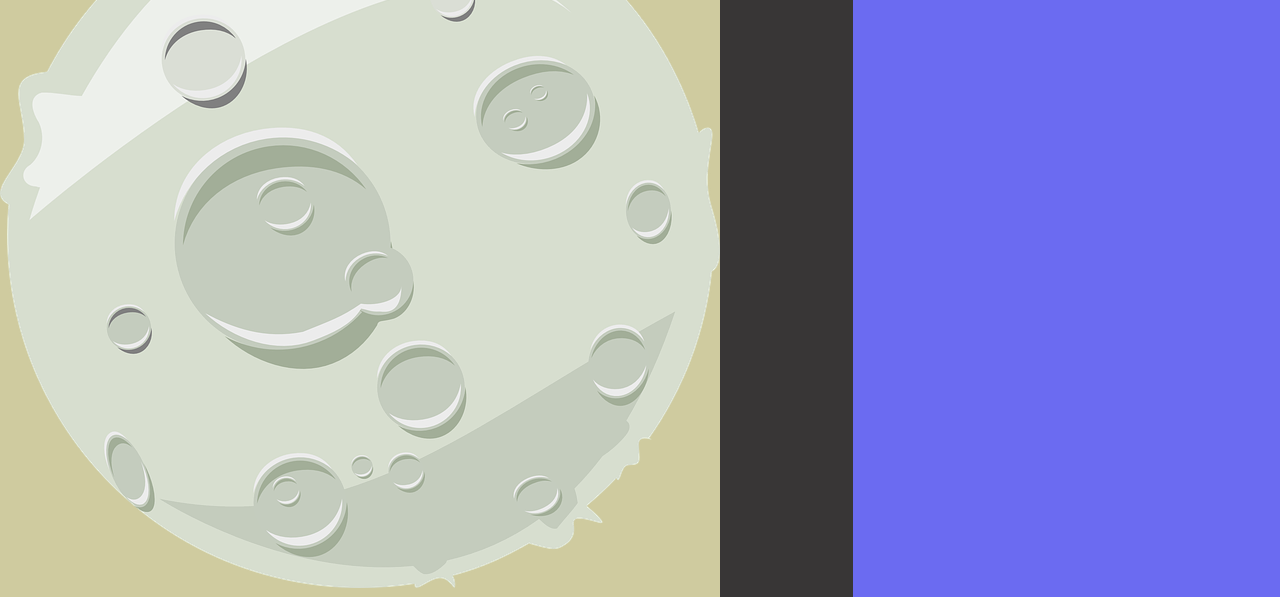
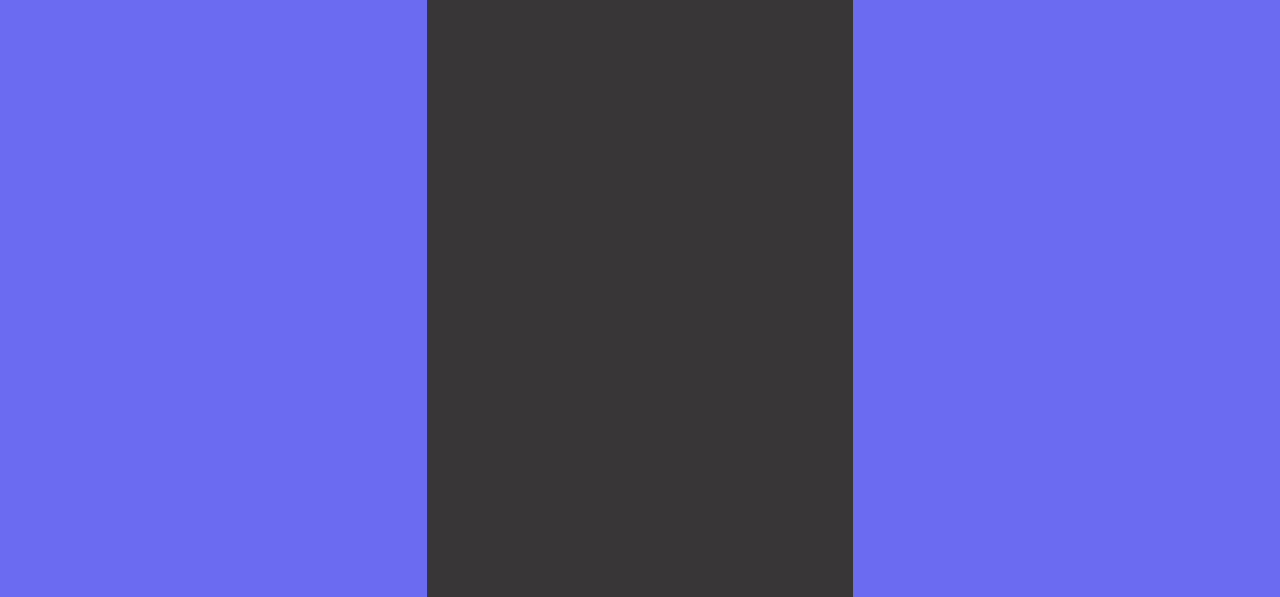
Before and after one commit to miquelpeixet/Tasca-Lunar-Landing, a plain HTML site: page index-pc.html in a window 1280 px wide. Shown: the part 203-800 px from the top of the page. Drawn offline with Linux system fonts and the light colour scheme.

Commit message:
Update index-pc.html

```diff
--- a/index-pc.html
+++ b/index-pc.html
@@ -31,7 +31,6 @@
 </div>
 
 <div class="d">
-<img src="img/moon.png" alt="img moon">
 </div>
 
 </body>
```
